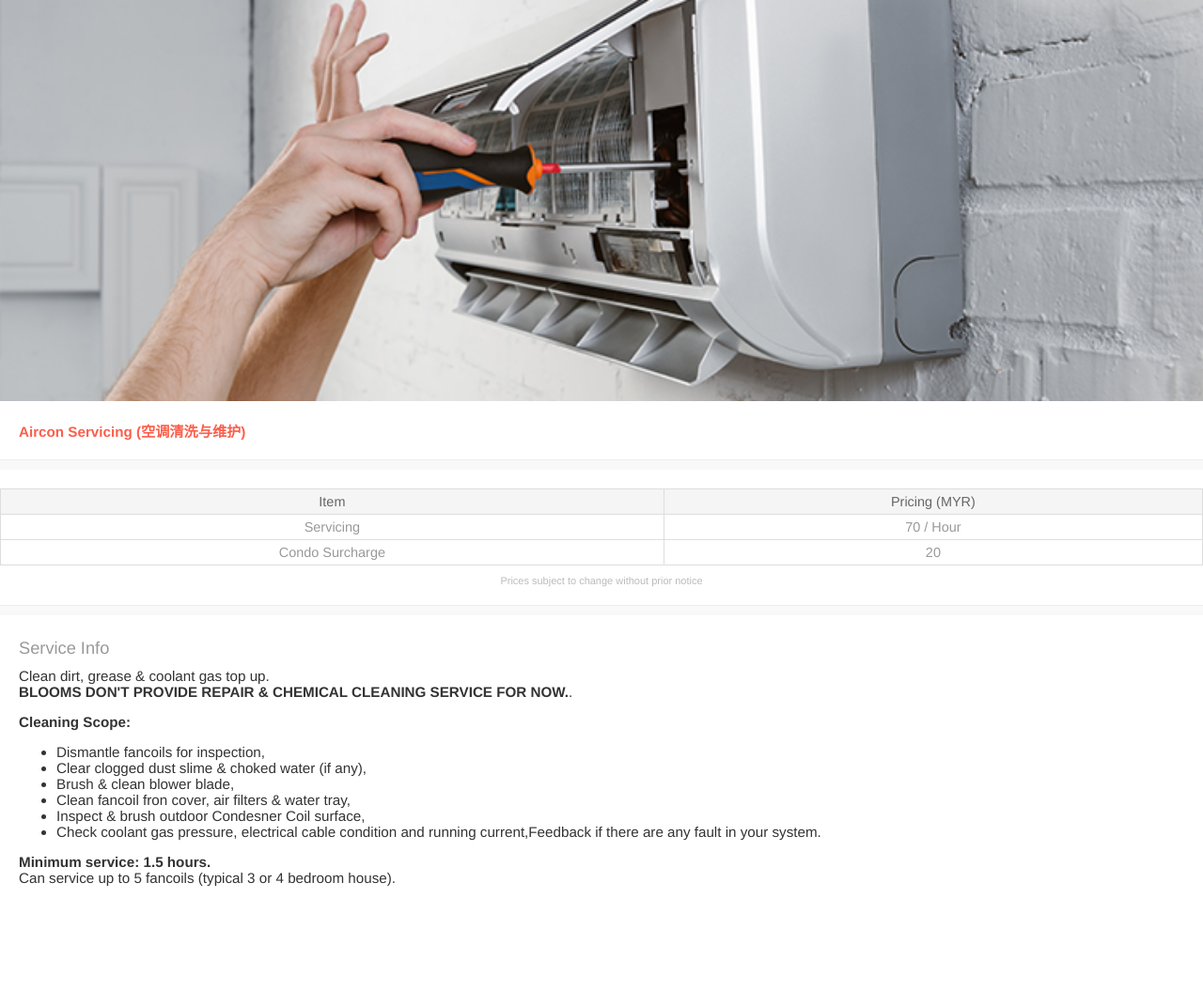
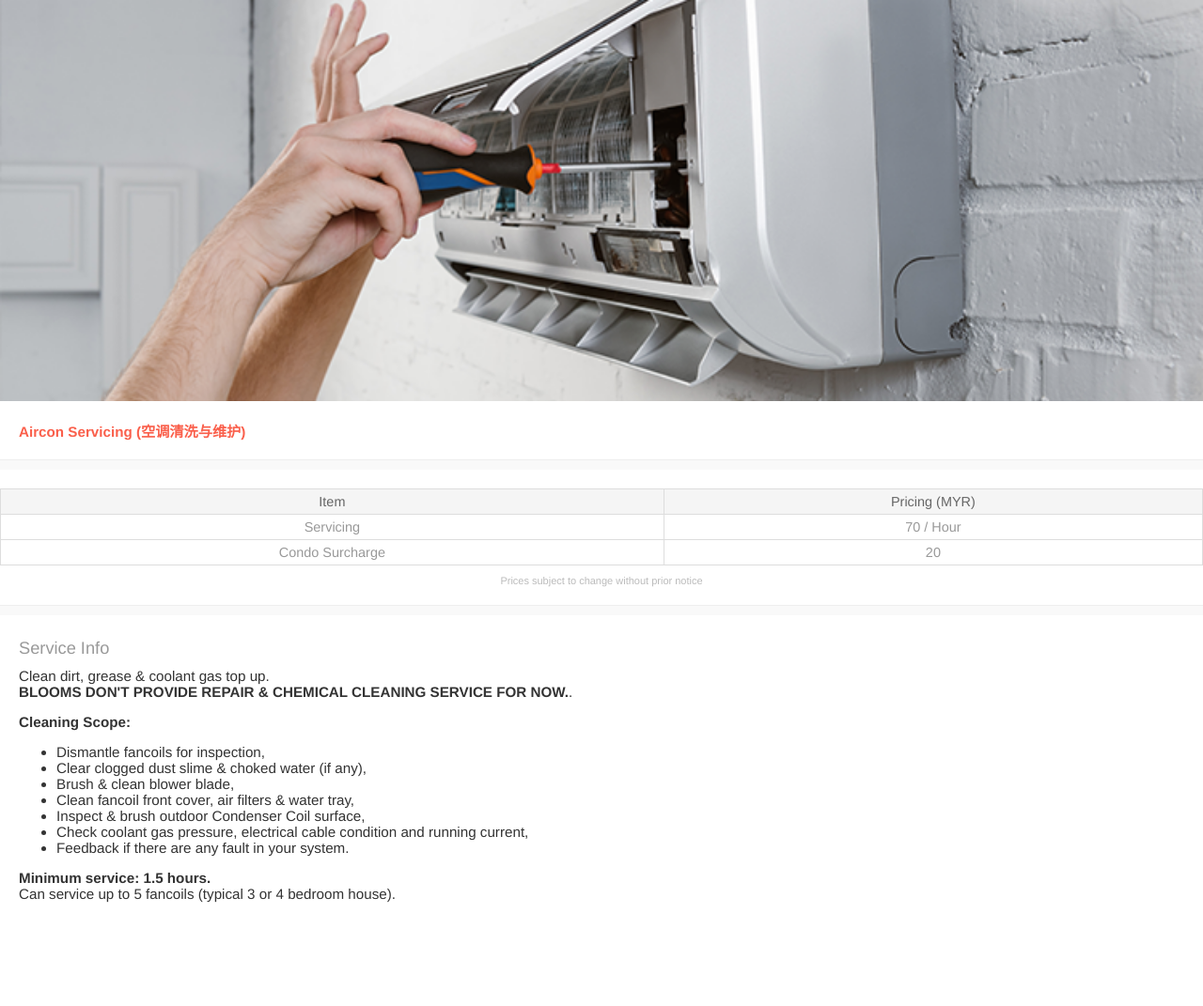
Before and after one commit to blooms-singapore/pages, a Jekyll site: the page built from en/services/aircon.html, in a window 1280 px wide. Shown: the whole page at 94% size. Built offline with Jekyll 4.4.1, drawn with Linux system fonts in a browser that asks for light colours.

Commit message:
Update aircon.html

```diff
--- a/en/services/aircon.html
+++ b/en/services/aircon.html
@@ -16,9 +16,9 @@ layout: service
         <li>Dismantle fancoils for inspection,</li>
         <li>Clear clogged dust slime & choked water (if any),</li>
         <li>Brush & clean blower blade,</li>
-        <li>Clean fancoil fron cover, air filters & water tray,</li>
-        <li>Inspect & brush outdoor Condesner Coil surface,</li>
-        <li>Check coolant gas pressure, electrical cable condition and running current,</li?
+        <li>Clean fancoil front cover, air filters & water tray,</li>
+        <li>Inspect & brush outdoor Condenser Coil surface,</li>
+        <li>Check coolant gas pressure, electrical cable condition and running current,</li>
         <li>Feedback if there are any fault in your system.</li>
     </ul>
     </p>
```
